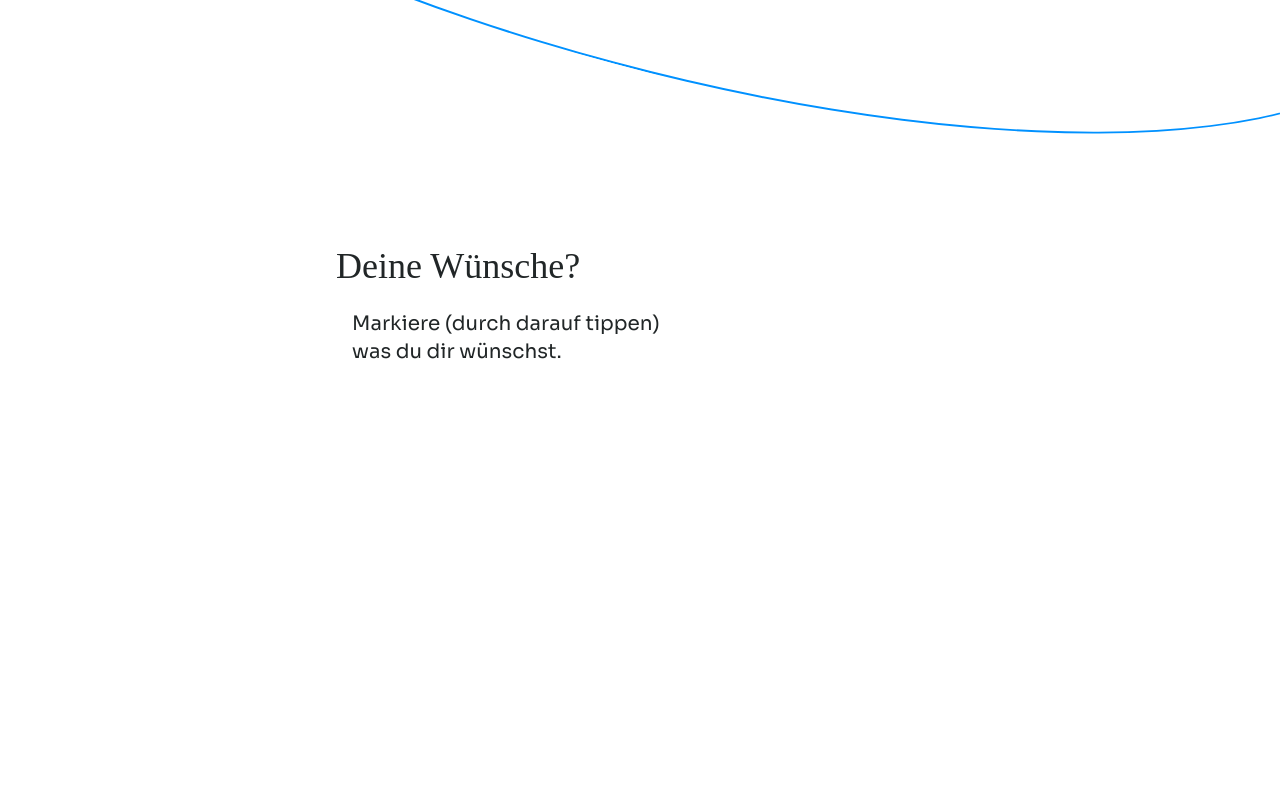
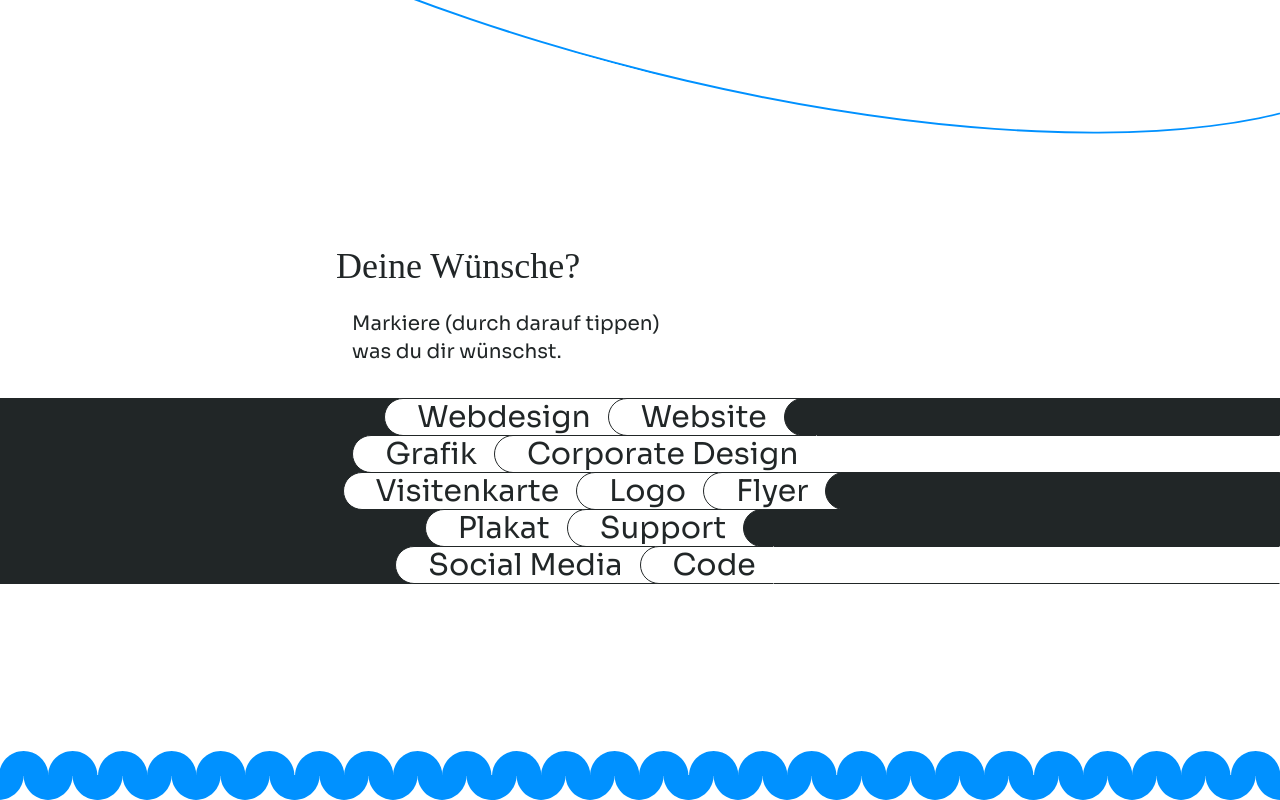
Before and after one commit to nydelic/nydelic, a Next.js app: page / in a window 1280 px wide. Shown: the part 1638-2438 px from the top of the page. Before the commit the page ends 2140 px from the top, so only its background shows below. Built offline with nearby package versions, Linux system fonts and the light colour scheme; a web font is replaced by a local one.

Commit message:
fix: init offer overview

```diff
--- a/pages/index.tsx
+++ b/pages/index.tsx
@@ -5,6 +5,7 @@ import { useRef } from "react";
 import ArrowDown from "../src/components/assets/ArrowDown";
 import EmojiCircle from "../src/components/assets/EmojiCircle";
 import HeaderSeperator from "../src/components/assets/HeaderSeperator";
+import OfferSelect from "../src/components/assets/OfferSelect";
 import SloganGraphic from "../src/components/assets/SloganGraphic";
 import Wave from "../src/components/assets/Wave";
 
@@ -78,15 +79,26 @@ const Home: NextPage = () => {
           </div>
         </div>
         <div aria-hidden role="presentation" className="mb-[30vw]" />
-        <section className="max-w-2xl px-8 mx-auto">
-          <h1 className="text-4xl">Deine Wünsche?</h1>
-          <br />
-          <p className="px-4 text-xl">
-            Markiere (durch darauf tippen) <br />
-            was du dir wünschst.
-          </p>
+        <section>
+          <div className="max-w-2xl px-8 mx-auto">
+            <h1 className="text-4xl">Deine Wünsche?</h1>
+            <br />
+            <p className="px-4 text-xl mb-8">
+              Markiere (durch darauf tippen) <br />
+              was du dir wünschst.
+            </p>
+          </div>
+          <OfferSelect />
         </section>
       </main>
+      <br />
+      <br />
+      <br />
+      <br />
+      <br />
+      <br />
+      <br />
+      <Wave />
     </>
   );
 };
--- /dev/null
+++ b/src/components/assets/OfferSelect.tsx
@@ -0,0 +1,82 @@
+import { ReactNode } from "react";
+
+function FlexRow({ children }: { children: ReactNode }) {
+  return <div className="flex -mb-px">{children}</div>;
+}
+
+function GrowItem() {
+  return <div className="flex-grow flex-shrink" />;
+}
+
+function EndBlackBar() {
+  return (
+    <div className="flex-grow flex-shrink bg-shade-900 rounded-l-full px-8 -ml-4 border-shade-900 border w-24"></div>
+  );
+}
+function EndWhiteBar() {
+  return (
+    <div className="flex-grow flex-shrink bg-white px-8 -ml-4 border-white border-y-shade-900 border w-24"></div>
+  );
+}
+
+function OfferSelect() {
+  return (
+    <div className="bg-shade-900 text-3xl">
+      <FlexRow>
+        <GrowItem />
+        <div className="whitespace-nowrap text-ellipsis overflow-hidden bg-white rounded-l-full px-8 -ml-4 border-shade-900 border">
+          Webdesign
+        </div>
+        <div className="whitespace-nowrap text-ellipsis overflow-hidden bg-white rounded-l-full px-8 -ml-4 border-shade-900 border">
+          Website
+        </div>
+        <EndBlackBar />
+      </FlexRow>
+      <FlexRow>
+        <GrowItem />
+        <div className="whitespace-nowrap text-ellipsis overflow-hidden bg-white rounded-l-full px-8 -ml-4 border-shade-900 border">
+          Grafik
+        </div>
+        <div className="whitespace-nowrap text-ellipsis overflow-hidden bg-white rounded-l-full px-8 -ml-4 border-shade-900 border">
+          Corporate Design
+        </div>
+        <EndWhiteBar />
+      </FlexRow>
+      <FlexRow>
+        <GrowItem />
+        <div className="whitespace-nowrap text-ellipsis overflow-hidden bg-white rounded-l-full px-8 -ml-4 border-shade-900 border">
+          Visitenkarte
+        </div>
+        <div className="whitespace-nowrap text-ellipsis overflow-hidden bg-white rounded-l-full px-8 -ml-4 border-shade-900 border">
+          Logo
+        </div>
+        <div className="whitespace-nowrap text-ellipsis overflow-hidden bg-white rounded-l-full px-8 -ml-4 border-shade-900 border">
+          Flyer
+        </div>
+        <EndBlackBar />
+      </FlexRow>
+      <FlexRow>
+        <GrowItem />
+        <div className="whitespace-nowrap text-ellipsis overflow-hidden bg-white rounded-l-full px-8 -ml-4 border-shade-900 border">
+          Plakat
+        </div>
+        <div className="whitespace-nowrap text-ellipsis overflow-hidden bg-white rounded-l-full px-8 -ml-4 border-shade-900 border">
+          Support
+        </div>
+        <EndBlackBar />
+      </FlexRow>
+      <FlexRow>
+        <GrowItem />
+        <div className="whitespace-nowrap text-ellipsis overflow-hidden bg-white rounded-l-full px-8 -ml-4 border-shade-900 border">
+          Social Media
+        </div>
+        <div className="whitespace-nowrap text-ellipsis overflow-hidden bg-white rounded-l-full px-8 -ml-4 border-shade-900 border">
+          Code
+        </div>
+        <EndWhiteBar />
+      </FlexRow>
+    </div>
+  );
+}
+
+export default OfferSelect;
```
